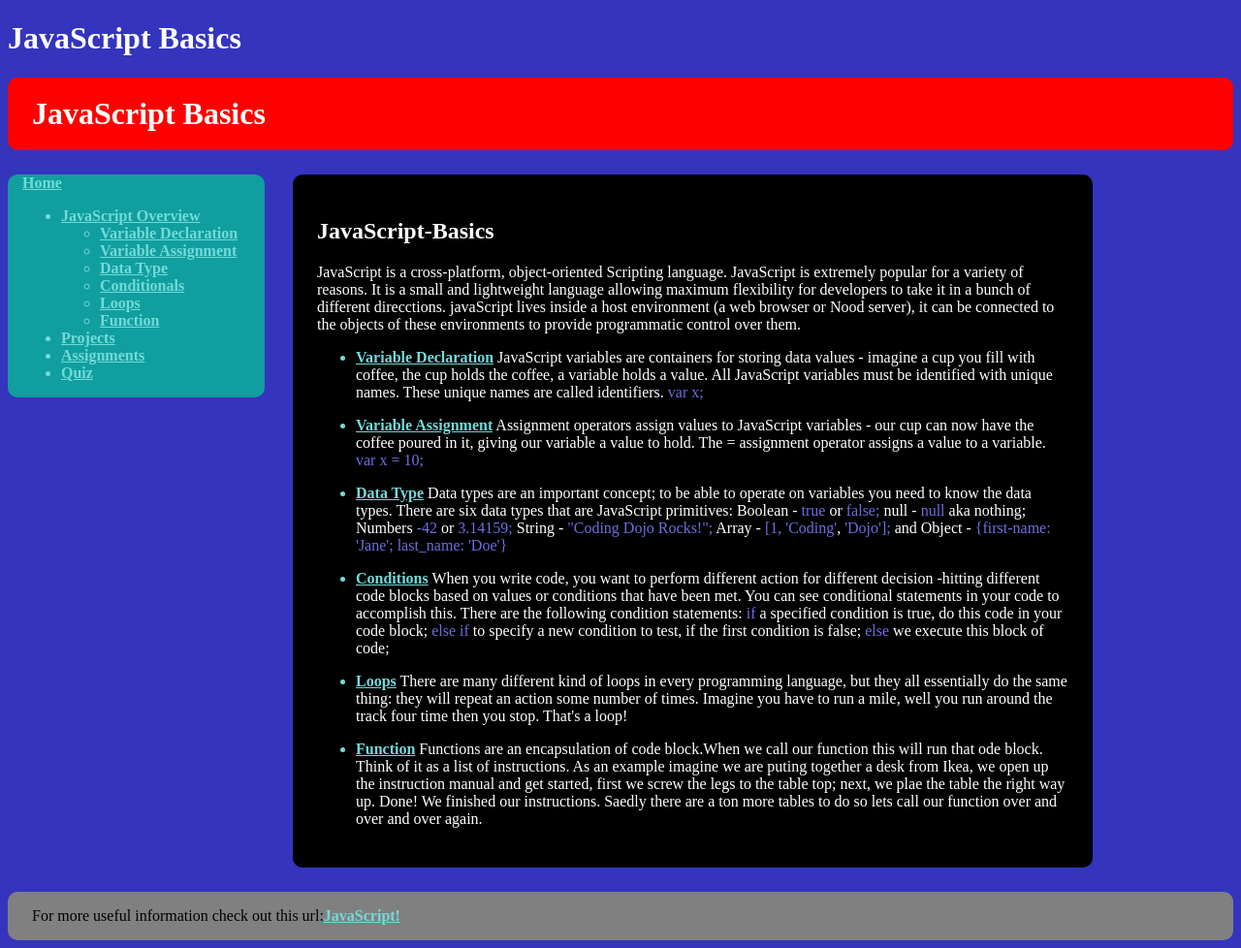
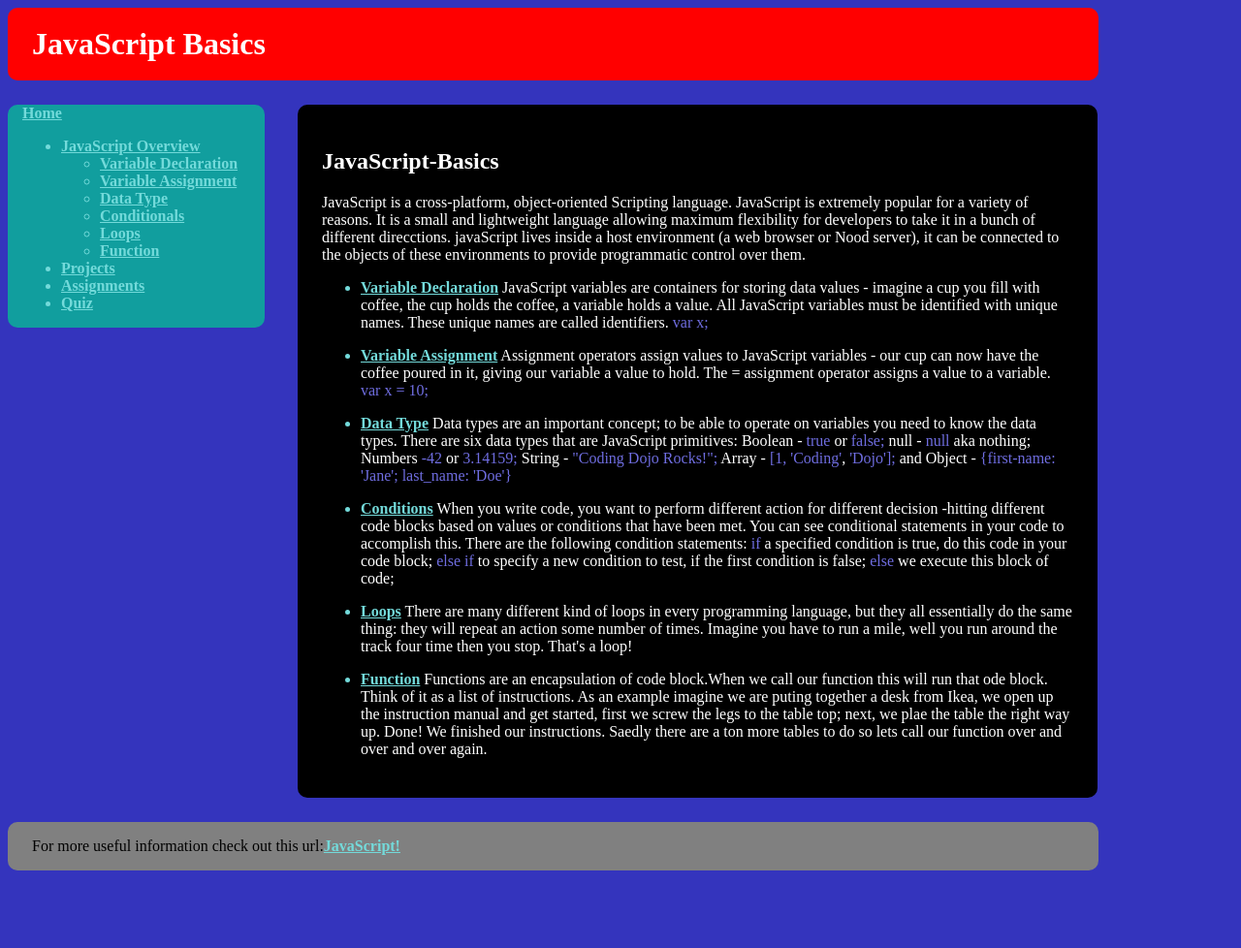
Before and after one commit to LongVu80/JavaScript-Basics, a plain HTML site: page index.html in a window 1280 px wide. Shown: the whole page at 97% size. After the commit the page ends 906 px from the top, so only its background shows below. Drawn offline with Linux system fonts and the light colour scheme.

Commit message:
update and complete

```diff
--- a/css/styles.css
+++ b/css/styles.css
@@ -11,7 +11,7 @@ body{
     border-radius: 10px;
     margin-bottom: 25px;
     padding-left: 25px;
-    min-width: 200px;
+    width: 1100px;
     height: 75px;
     display: flex;
     justify-content: flex-start;
@@ -42,7 +42,7 @@ a{
     vertical-align: top;
     width: 775px;
     border-radius: 10px;
-    margin: 0px 0px 25px 25px;
+    margin: 0px 0px 25px 30px;
     padding: 25px;
 }
 h2{
@@ -58,7 +58,7 @@ p{
 .footer{
     display: inline-block;
     background-color: grey;
-    min-width: 750px;
+    width: 1100px;
     border-radius: 10px;
     padding-left: 25px;
     height: 50px;
--- a/index.html
+++ b/index.html
@@ -5,17 +5,12 @@
         <link rel="stylesheet" href="css/styles.css">
     </head>
     <body>
-        <div id="wrapper">
-            <div id="header">
+        <div id="container">
+            <div class="header">
                 <h1>JavaScript Basics</h1>
             </div>
-            <div id="container">
-                <div class="header">
-                    <h1>JavaScript Basics</h1>
-                </div>
-
-                <div class="navbar">
-                    <a href="#">Home</a>
+            <div class="navbar">
+                <a href="#">Home</a>
                     <ul>
                         <li><a href="#">JavaScript Overview</a></li>
                         <ul>
@@ -24,7 +19,7 @@
                             <li><a href="#">Data Type</a></li>
                             <li><a href="#">Conditionals</a></li>
                             <li><a href="#">Loops</a></li>
-                            <li><a href="#">Function</a></li>
+                         <li><a href="#">Function</a></li>
                         </ul>
                         <li><a href="#">Projects</a></li>
                         <li><a href="#">Assignments</a></li>
```
